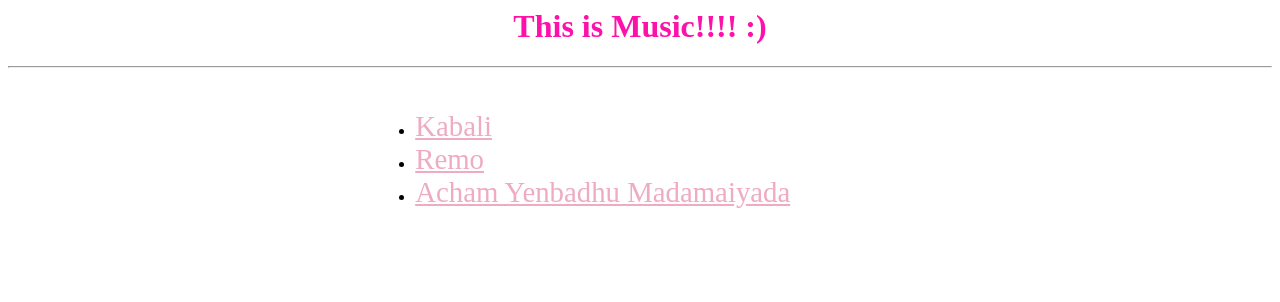
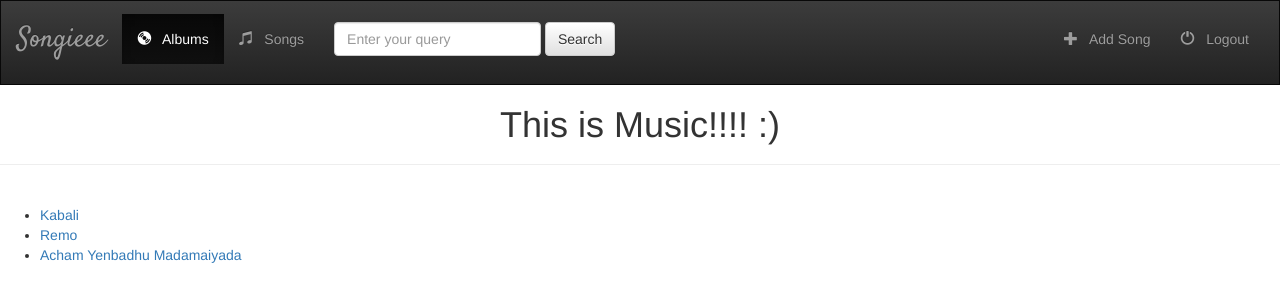
Before and after one commit to lokibg2/DjangoTime, a Django app: page /music/ in a window 1280 px wide. Shown: the top 302 px of the page. Run offline with Django 3.2, Linux system fonts and the light colour scheme; data comes from the database, SQL or seed files in the repository; both versions use the stored data as it was after the commit; some libraries are stand-ins or nearby versions.

Commit message:
Still (Djan)going on!

```diff
--- a/music/models.py
+++ b/music/models.py
@@ -17,6 +17,7 @@ class Song(models.Model):
     album = models.ForeignKey(Album, on_delete=models.CASCADE)
     songTitle = models.CharField(max_length=300)
     fileType = models.CharField(max_length=10)
+    isFavorite = models.BooleanField(default=False)
 
     def __str__(self):
         return self.songTitle
--- /dev/null
+++ b/music/static/music/style.css
@@ -0,0 +1,10 @@
+nav{
+    padding-top: 1%;
+}
+.navbar{
+    border-radius: 0;
+}
+.navbar-brand{
+    font-family: 'Satisfy', cursive;
+    font-size: 2em;
+}
--- /dev/null
+++ b/music/templates/music/base.html
@@ -0,0 +1,93 @@
+<!DOCTYPE html>
+<html lang="en">
+<head>
+    <meta charset="UTF-8">
+    <title>{% block title %} Songieee {% endblock %}</title>
+    <!--Load the path-->
+    {% load staticfiles %}
+    <!-- Latest compiled and minified CSS -->
+    <link rel="stylesheet" href="https://maxcdn.bootstrapcdn.com/bootstrap/3.3.7/css/bootstrap.min.css" integrity="sha384-BVYiiSIFeK1dGmJRAkycuHAHRg32OmUcww7on3RYdg4Va+PmSTsz/K68vbdEjh4u" crossorigin="anonymous">
+
+    <!-- Optional theme -->
+    <link rel="stylesheet" href="https://maxcdn.bootstrapcdn.com/bootstrap/3.3.7/css/bootstrap-theme.min.css" integrity="sha384-rHyoN1iRsVXV4nD0JutlnGaslCJuC7uwjduW9SVrLvRYooPp2bWYgmgJQIXwl/Sp" crossorigin="anonymous">
+
+    <!--Custom StyleSheet-->
+    <link rel="stylesheet" href="{% static 'music/style.css' %}">
+
+    <!--Satisfy Font-->
+    <link rel="stylesheet" href="https://fonts.googleapis.com/css?family=Satisfy">
+
+    <!--Jquery-->
+    <script src="https://ajax.googleapis.com/ajax/libs/jquery/3.1.0/jquery.min.js"></script>
+
+    <!-- Latest compiled and minified JavaScript -->
+    <script src="https://maxcdn.bootstrapcdn.com/bootstrap/3.3.7/js/bootstrap.min.js" integrity="sha384-Tc5IQib027qvyjSMfHjOMaLkfuWVxZxUPnCJA7l2mCWNIpG9mGCD8wGNIcPD7Txa" crossorigin="anonymous"></script>
+
+
+</head>
+<body>
+    <!--bootstrap navbar-->
+    <nav class="navbar navbar-inverse">
+        <div class="container-fluid">
+            <!--header & brand-->
+            <div class="navbar-header">
+                <!--collapse for small screens-->
+                <button class="navbar-toggle" data-toggle="collapse" data-target="#topNavBar">
+                    <span class="icon-bar"></span><span class="icon-bar"></span><span class="icon-bar"></span>
+                </button>
+
+                <!--Main Logo-->
+                <a href="{% url 'music:index' %}" class="navbar-brand navbar"> Songieee</a>
+            </div>
+
+            <!--Items-->
+            <div class="collapse navbar-collapse">
+                <ul class="nav navbar-nav">
+
+                    <!--Albums Link-->
+                    <li class="active">
+                        <a href="{% url 'music:index' %}">
+                            <span class="glyphicon glyphicon-cd"></span> &nbsp; Albums
+                        </a>
+                    </li>
+
+                    <!--Songs Link-->
+                    <li class="">
+                        <a href="#">
+                            <span class="glyphicon glyphicon-music"></span> &nbsp; Songs
+                        </a>
+                    </li>
+                </ul>
+
+                <!--Search Form-->
+                <form class="navbar-form navbar-left" role="search" method="get" action="">
+                    <div class="form-group">
+                        <input type="text" name="q" class="form-control" placeholder="Enter your query">
+                    </div>
+                    <button type="submit" class="btn btn-default">Search</button>
+                </form>
+
+                <ul class="nav navbar-nav navbar-right">
+
+                    <!--Add Song-->
+                    <li class="">
+                        <a href="#">
+                            <span class="glyphicon glyphicon-plus"></span> &nbsp; Add Song
+                        </a>
+                    </li>
+
+                    <!--Logout-->
+                    <li class="">
+                        <a href="#">
+                            <span class="glyphicon glyphicon-off"></span> &nbsp; Logout
+                        </a>
+                    </li>
+                </ul>
+            </div>
+
+        </div>
+    </nav>
+    {% block body %}
+    {% endblock %}
+</body>
+</html>
--- a/music/templates/music/index.html
+++ b/music/templates/music/index.html
@@ -1,30 +1,23 @@
-<style>
-    li{
-        margin-left: 30%
-    }
-    li a{
-        font-size: 1.8em;
-        text-align: center;
-        color: #efabc1;
-    }
-    h1{
-        color: #fe10ab;
-    }
-    html{
-        background-color: #aa4b6;
-    }
-</style>
-<!--<link rel="stylesheet" type="text/css" href="templates/music/style.css">-->
+<!--extend another file into this-->
+{% extends 'music/base.html' %}
+
+<!--start a block named body to be replaced by base-->
+{% block body %}
     <h1 style="text-align:center"> This is Music!!!! :) </h1>
     <hr><br>
+
+    <!--if albums list is not empty-->
     {% if albums %}
         <ul>
+            <!--loop through albums-->
             {% for album in albums %}
                 <li>
-                <a href="{% url 'details' album.id %}"> {{ album.albumTitle }}</a>
+                    <!--url pattern-->
+                    <a href="{% url 'music:details' album.id %}"> {{ album.albumTitle }}</a>
                 </li>
             {% endfor %}
         </ul>
     {% else %}
         <h2> No Albums Found!!!</h2>
     {% endif %}
+{% endblock %}
--- a/music/urls.py
+++ b/music/urls.py
@@ -1,15 +1,17 @@
 from django.conf.urls import url
 from . import views
-
+# Must be done!
+app_name = 'music'
 
 urlpatterns = [
     # /music/
     url(r'^$', views.index, name='index'),
 
-    # /music/id/
+    # /music/albumId/
     url(r'^(?P<albumId>[0-9]*)[/]?$', views.details, name='details'),
 
-    # Invalid
-    url(r'.*', views.error, name='error')
+    # /music/albumId/loveIt
+    url(r'^(?P<albumId>[0-9]*)/loveIt[/]?$', views.loveIt, name='loveIt'),
+
 
 ]
--- a/music/views.py
+++ b/music/views.py
@@ -1,6 +1,8 @@
 from django.http import HttpResponse, Http404
-from django.shortcuts import render
-from .models import Album
+from django.shortcuts import render, get_object_or_404
+from .models import Album, Song
+
+# each function renders the content for the views
 
 
 def index(request):
@@ -8,13 +10,20 @@ def index(request):
     return render(request, 'music/index.html', {'albums': albums})
 
 
-def error(request):
-    return HttpResponse('<h1 style="text-align:center">Error! Wrong Page!!</h1>')
+def details(request, albumId):
+    album = {'album' : get_object_or_404(Album, pk=albumId)}
+    return render(request, 'music/details.html', album)
 
 
-def details(request, albumId):
+def loveIt(request, albumId):
+    album = get_object_or_404(Album, pk=albumId)
     try:
-        album = {'album' : Album.objects.get(pk=albumId)}
-    except Album.DoesNotExist:
-        raise Http404('Oh no! That one has escaped somehow! -_-');
-    return render(request, 'music/details.html', album  )
+        # modify love option
+        song = album.song_set.get(id=request.POST['song'])
+        song.isFavorite = not song.isFavorite
+        song.save()
+        # redirect
+        return render(request, 'music/details.html', {'album': album})
+
+    except (KeyError, Song.DoesNotExist):
+        return render(request, 'music/details.html', {'album': album, 'error_message': "Invalid Song"})
```
Also changed, not shown: music/templates/music/details.html (+31 -1 lines), db.sqlite3, music/templates/music/style.css (deleted). Lines whose indentation alone changed are shown as unchanged.
